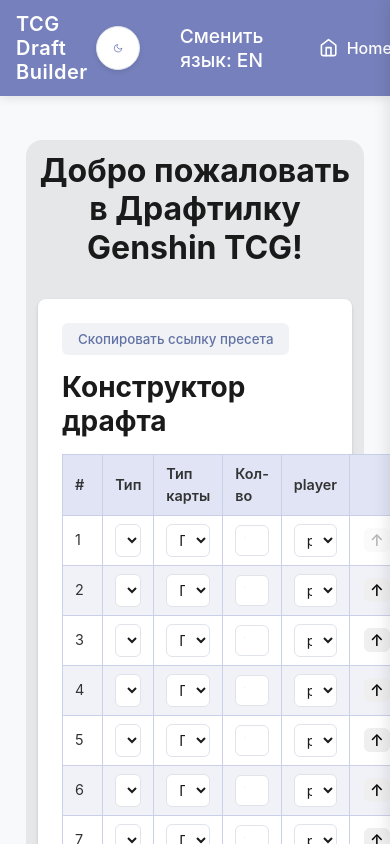
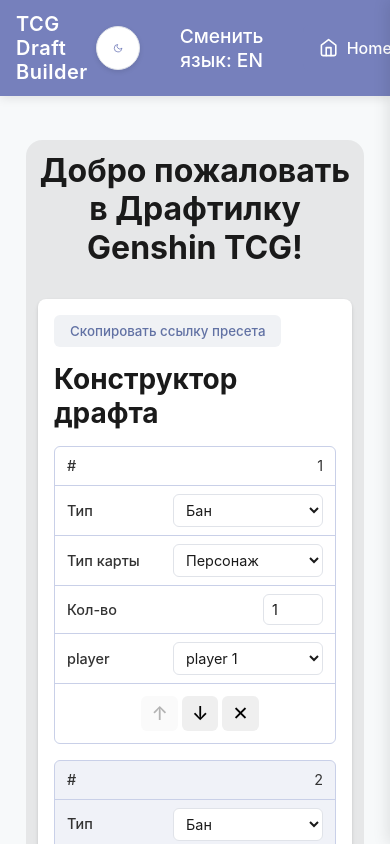
Before and after one commit to Waksim/draft, a React (Vite) app in the folder frontend/: page / in a window 390 px wide. Shown: the top 844 px of the page. Built offline with nearby package versions, Linux system fonts and the light colour scheme.

Commit message:
адаптивная таблица конструктора драфта для мобильных устройств

```diff
--- a/frontend/src/pages/DraftConstructor.jsx
+++ b/frontend/src/pages/DraftConstructor.jsx
@@ -96,6 +96,66 @@
   .error-message {
     color: #e53935;
     margin-top: 10px;
+  }
+
+  /* Mobile-specific table styling */
+  @media (max-width: ${props => props.theme.breakpoints.mobile}) {
+    padding: 16px;
+    table {
+        border: 0; /* Remove table border */
+    }
+
+    table thead {
+        display: none; /* Hide table header on mobile */
+    }
+
+    table tr {
+        display: block; /* Stack rows vertically */
+        margin-bottom: 16px; /* Add space between blocks */
+        border: 1px solid ${props => props.theme.tableBorderColor};
+        border-radius: 6px; /* Add rounded corners */
+        background-color: ${props => props.theme.tableRowBackground}; /* Ensure background */
+    }
+
+    table td {
+        display: flex; /* Use flexbox for alignment */
+        justify-content: space-between; /* Space label and control */
+        align-items: center; /* Center items vertically */
+        padding: 8px 12px; /* Adjust padding */
+        border: none; /* Remove cell borders */
+        border-bottom: 1px solid ${props => props.theme.tableBorderColor}; /* Add separator */
+        text-align: right; /* Align control to the right */
+
+        &::before { /* Add labels using pseudo-elements */
+            content: attr(data-label); /* Get label from data attribute */
+            font-weight: 500;
+            text-align: left; /* Align label to the left */
+            margin-right: 10px; /* Space between label and control */
+        }
+
+        &:last-child { /* Style action buttons container */
+           border-bottom: none; /* Remove last border */
+           justify-content: center; /* Center buttons */
+           padding: 12px;
+        }
+
+        td select,
+        td input {
+            width: auto; /* Allow inputs to shrink */
+            max-width: 60%; /* Prevent controls from taking full width */
+            font-size: 1rem; /* Slightly larger font for mobile */
+            padding: 8px 10px;
+        }
+
+        td input[type="number"] {
+             max-width: 80px;
+        }
+
+        button {
+            padding: 8px 10px; /* Make buttons easier to tap */
+            font-size: 1.2rem;
+        }
+    }
   }
 `;
 
@@ -277,23 +337,23 @@
         <tbody>
           {blocks.map((b, idx) => (
             <tr key={idx}>
-              <td>{idx + 1}</td>
-              <td>
+              <td data-label="#">{idx + 1}</td>
+              <td data-label={t('type')}>
                 <select value={b.type} onChange={e => updateBlock(idx, 'type', e.target.value)}>
                   <option value="pick">{t('pick')}</option>
                   <option value="ban">{t('ban')}</option>
                 </select>
               </td>
-              <td>
+              <td data-label={t('card_type')}>
                 <select value={b.cardType} onChange={e => updateBlock(idx, 'cardType', e.target.value)}>
                   <option value="Character">{t('character')}</option>
                   <option value="Action">{t('action')}</option>
                 </select>
               </td>
-              <td>
+              <td data-label={t('count')}>
                 <input type="number" min={1} max={b.cardType === 'Character' ? 3 : 30} value={b.count} onChange={e => updateBlock(idx, 'count', Number(e.target.value) || 1)} />
               </td>
-              <td>
+              <td data-label={t('player')}>
                 <select value={b.playerNum} onChange={e => updateBlock(idx, 'playerNum', Number(e.target.value))}>
                   <option value={1}>{t('player')} 1</option>
                   <option value={2}>{t('player')} 2</option>
```
